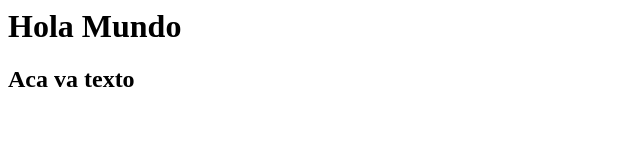
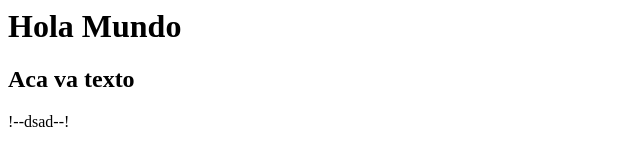
Before and after one commit to maurobustos5081/ISPC-repo-de-prueba, a plain HTML site: page index.html in a window 1280 px wide. Shown: the full height of the page, 0-640 px from the left. Drawn offline with Linux system fonts and the light colour scheme.

Commit message:
nuevo cambio

```diff
--- a/index.html
+++ b/index.html
@@ -3,4 +3,5 @@
         <h1>Hola Mundo</h1>
         <h2>Aca va texto</h2>
     </head>
+    !--dsad--!
 </html>
```
